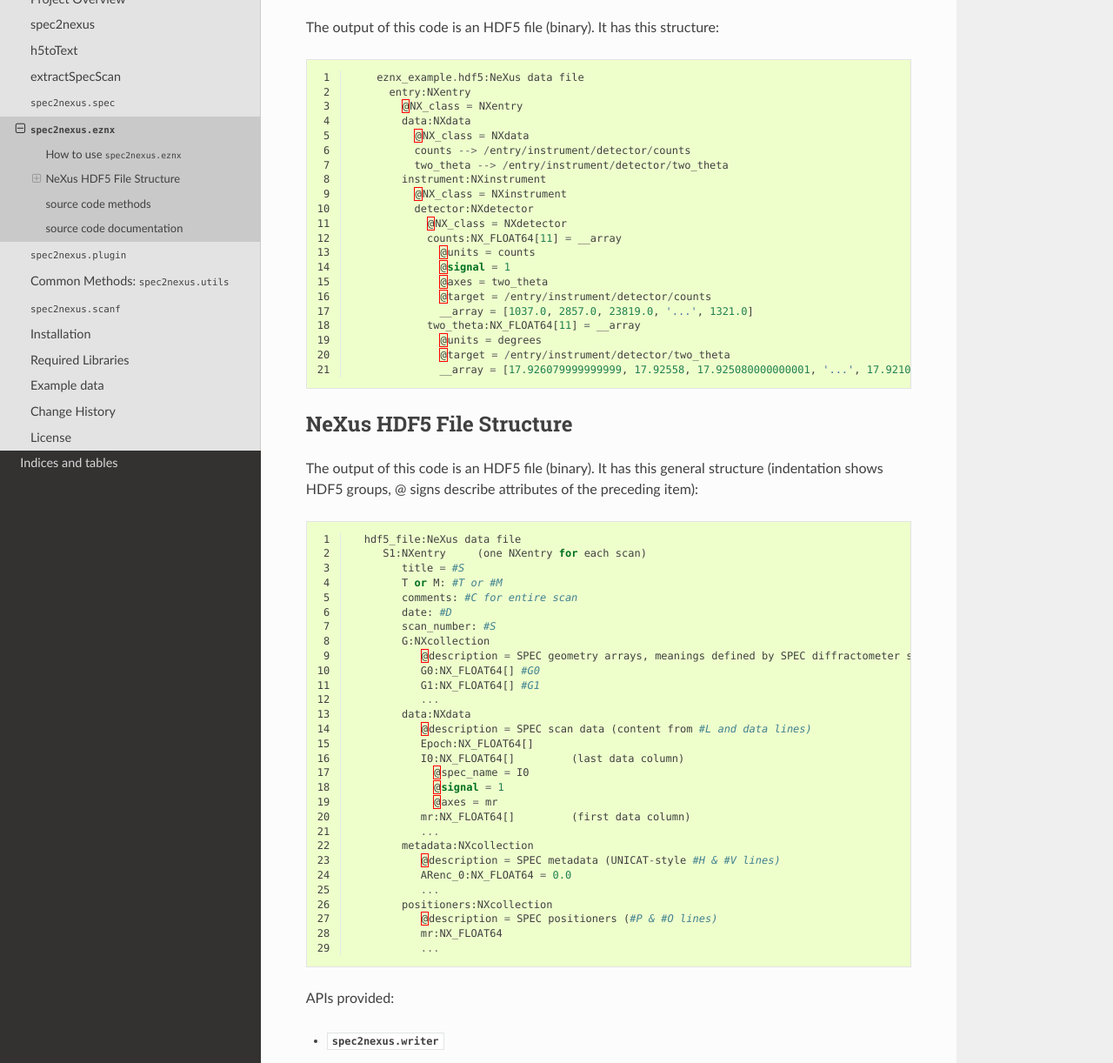
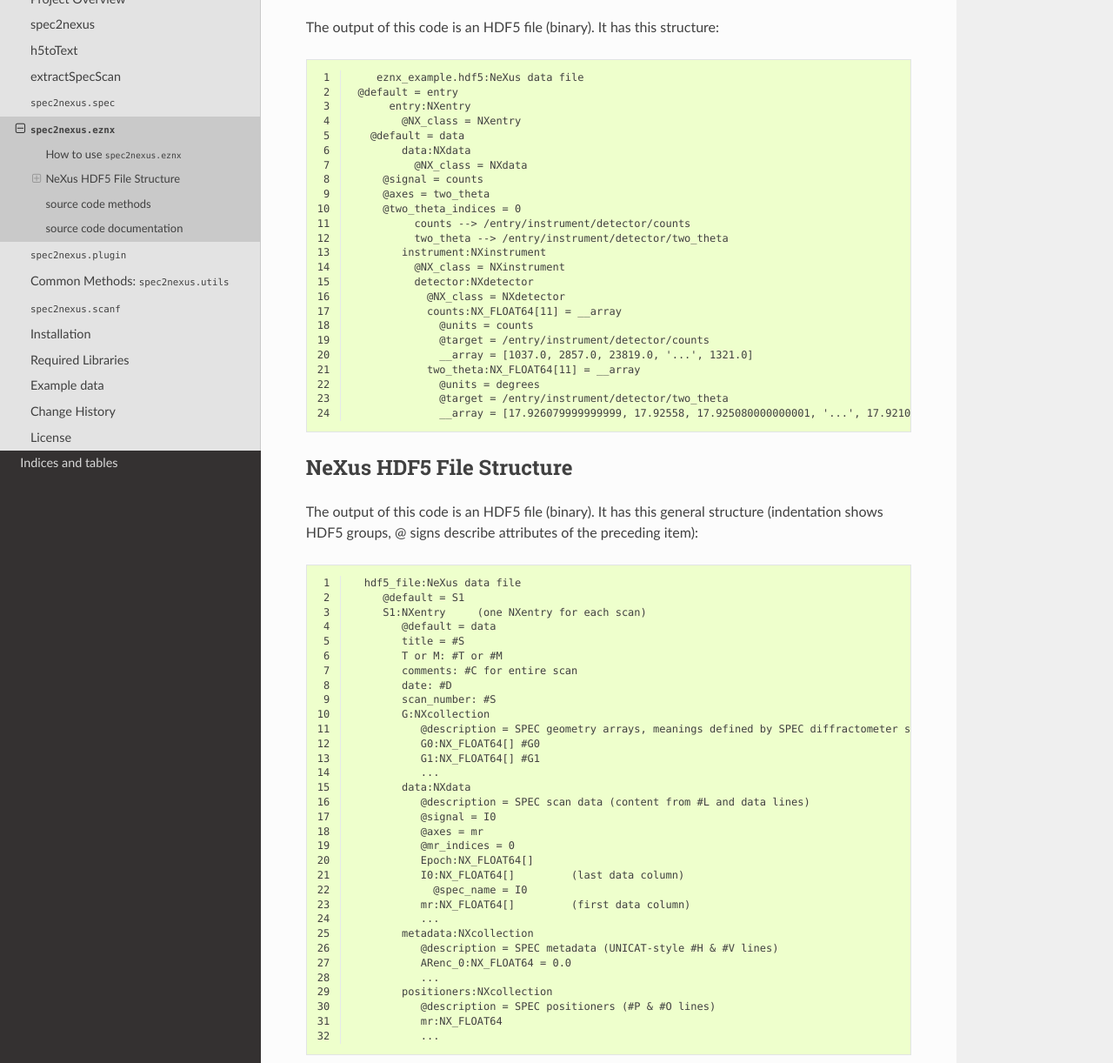
Before and after one commit to prjemian/spec2nexus, a Sphinx documentation site: the page built from docs/source/eznx.rst, in a window 1280 px wide and 1400 px high, scrolled down 243 px, cut to the strip 178-1400 px from the top of the window. Shown: the whole strip at 87% size. Built offline with Sphinx 7.4.7 and the Read the Docs theme 2.0.0, drawn with Linux system fonts in a browser that asks for light colours.

Commit message:
documentation (for NIAC2014 attributes)

```diff
--- a/docs/source/eznx.rst
+++ b/docs/source/eznx.rst
@@ -20,14 +20,19 @@ Here is a simple example to write a NeXus data file using eznx:
 The output of this code is an HDF5 file (binary).
 It has this structure:
 
-.. code-block:: guess
+.. code-block:: text
     :linenos:
 
 	eznx_example.hdf5:NeXus data file
+     @default = entry
 	  entry:NXentry
 	    @NX_class = NXentry
+       @default = data
 	    data:NXdata
 	      @NX_class = NXdata
+         @signal = counts
+         @axes = two_theta
+         @two_theta_indices = 0
 	      counts --> /entry/instrument/detector/counts
 	      two_theta --> /entry/instrument/detector/two_theta
 	    instrument:NXinstrument
@@ -36,8 +41,6 @@ It has this structure:
 	        @NX_class = NXdetector
 	        counts:NX_FLOAT64[11] = __array
 	          @units = counts
-	          @signal = 1
-	          @axes = two_theta
 	          @target = /entry/instrument/detector/counts
 	          __array = [1037.0, 2857.0, 23819.0, '...', 1321.0]
 	        two_theta:NX_FLOAT64[11] = __array
@@ -52,11 +55,13 @@ The output of this code is an HDF5 file (binary).
 It has this general structure (indentation shows HDF5 groups,
 @ signs describe attributes of the preceding item):
 
-.. code-block:: guess
+.. code-block:: text
     :linenos:
 
       hdf5_file:NeXus data file
+         @default = S1
          S1:NXentry     (one NXentry for each scan)
+            @default = data
             title = #S
             T or M: #T or #M
             comments: #C for entire scan
@@ -69,11 +74,12 @@ It has this general structure (indentation shows HDF5 groups,
                ...
             data:NXdata
                @description = SPEC scan data (content from #L and data lines)
+               @signal = I0
+               @axes = mr
+               @mr_indices = 0
                Epoch:NX_FLOAT64[]
                I0:NX_FLOAT64[]         (last data column)
                  @spec_name = I0
-                 @signal = 1
-                 @axes = mr
                mr:NX_FLOAT64[]         (first data column)
                ...
             metadata:NXcollection
--- a/docs/source/spec2nexus.rst
+++ b/docs/source/spec2nexus.rst
@@ -29,7 +29,7 @@ Verify the version of the installed spec2nexus::
 command-line options
 ********************
 
-.. code-block:: guess
+.. code-block:: text
     :linenos:
 
       $ spec2nexus.py -h
```
Also changed, not shown: docs/source/h5toText.rst (+6 -3 lines), 2 other files.
